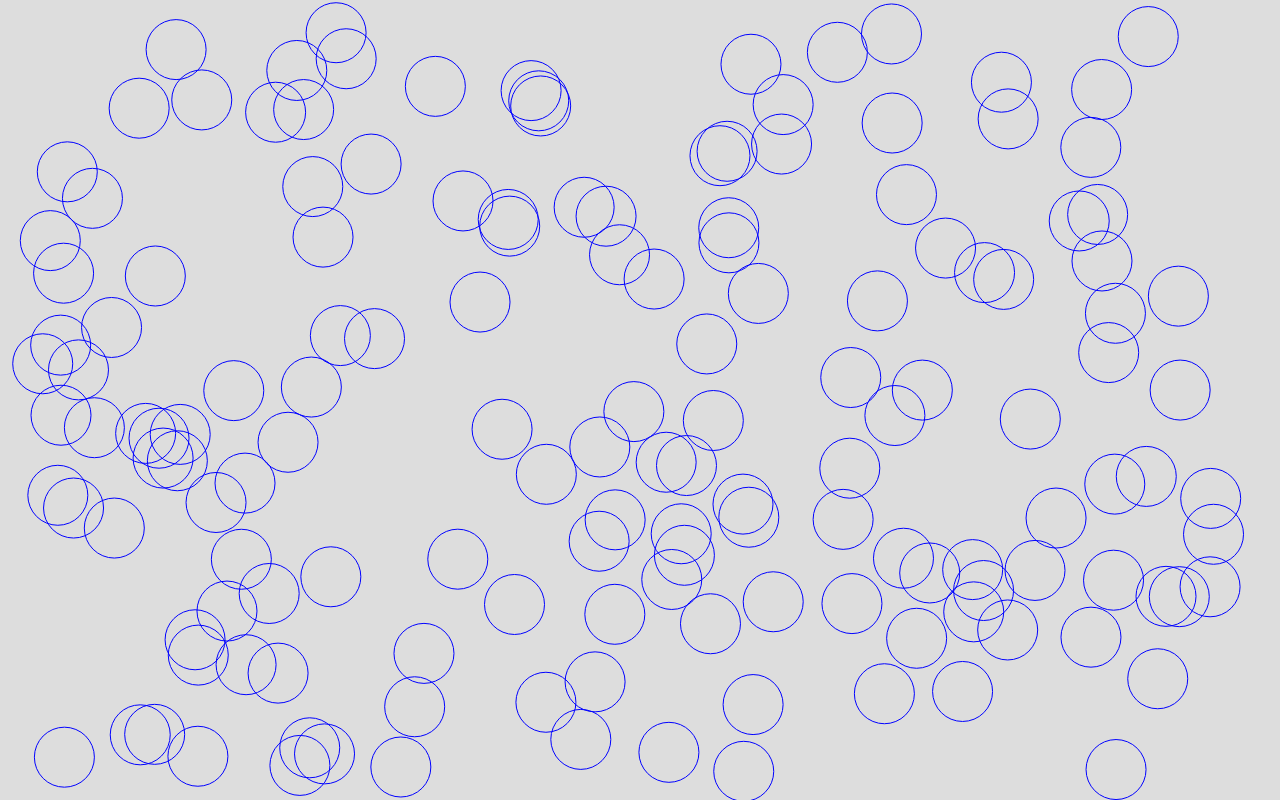
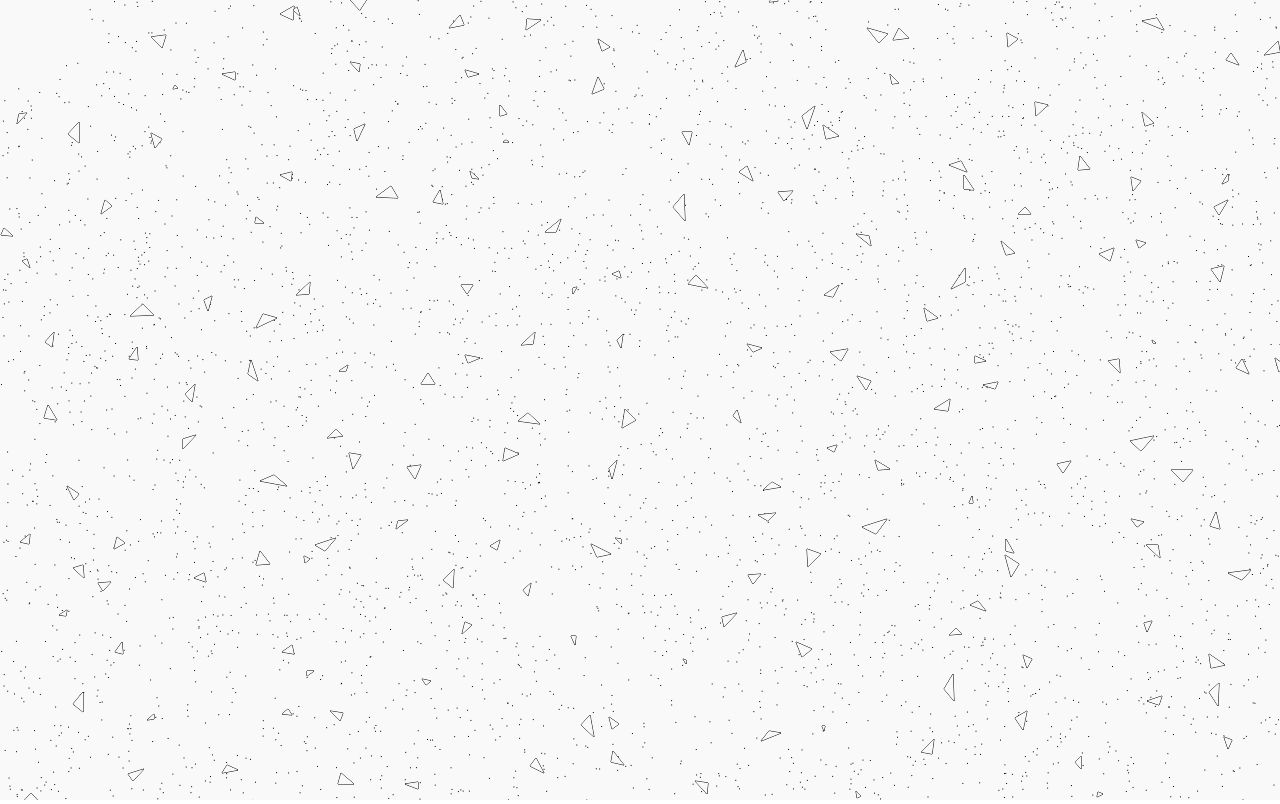
Before and after one commit to z-cohen/commoncraft-canvas-animations, a plain HTML site: page index.html in a window 1280 px wide. Drawn offline with Linux system fonts and the light colour scheme.

Commit message:
Get triangle animation working!
Using what was in repulsion (with some teasing apart and comments to help myself), I figured out how to move the triangles and the dots at the same time. This commit creates objects for them that have similar methods, though the triangle's are necessarily more complicated. The friction calculation is slightly tweaked, and we also check for triangles with tiny angles so we can redraw them until they look nicer. It's cool I'm proud of it! Could probably do a little more cleanup and DRY-ing up, but certainly it's a good start.

```diff
--- a/canvas.js
+++ b/canvas.js
@@ -1,125 +1,293 @@
 const canvas = document.querySelector('canvas');
 
-var ww = canvas.width = window.innerWidth;
-var wh = canvas.height = window.innerHeight;
+let ww = canvas.width = window.innerWidth;
+let wh = canvas.height = window.innerHeight;
+
+const mouse = {
+  x: 0,
+  y: 0
+};
+
+// How many grid columns & rows to have
+const gridLength = 13;
+
+// Max length of each triangle's sides
+const triangleLength = 15;
+
+// Opaque fill in triangle to match the page background
+const triangleFill = "#f9f9f9";
+
+// Minimum angle we want any of the triangles to have
+const minAngle = 30;
+
+// A multiplier used for radius and relative speed
+const radiusMultiplier = 6;
+
+// How large a radius to detect mouse movements
+const movementRadius = triangleLength * radiusMultiplier;
+
+// How quickly the objects should move away from the mouse
+// Smaller numbers move faster
+const relativeSpeed = radiusMultiplier * 10;
+
+// Original friction calculation
+// const friction = Math.random()*0.05 + 0.94;
+// The smaller the final number, the slower they'll fly away
+const friction = Math.random()*0.05 + 0.92;
+
+// Total number of dots on the page
+const totalDots = 4000;
 
 // c = context
 const c = canvas.getContext('2d');
 
-// Animating many circles
-function Circle(x, y, vx, vy, radius) {
-  this.x = x;
-  this.y = y;
-  this.vx = vx;
-  this.vy = vy;
-  this.radius = radius;
+function getRandomInt(min, max) {
+  return Math.floor(Math.random() * (max - min) + min);
+}
 
-  this.draw = () => {
-    c.beginPath();
-    c.arc(this.x, this.y, this.radius, 0, Math.PI * 2);
-    c.strokeStyle = "#0000ff";
+function getRandomIntExcluding(min, max) {
+}
 
-    c.stroke();
-  }
+function closeDistance(x) {
+  const min = -2;
+  const max = 2;
+  return x >= min && x <= max;
+}
 
-  this.update = () => {
-    if (this.x + this.radius > ww || this.x - this.radius < 0) {
-      this.vx = -this.vx;
+// These 2 functions from this pen:
+// https://codepen.io/testing3912/pen/xOpajQ?editors=1111
+//
+// Center point is p1; angle returned in Radians
+function findAngle(p0x, p0y, p1x, p1y, p2x, p2y) {
+  const b = Math.pow(p1x-p0x, 2) + Math.pow(p1y-p0y, 2);
+  const a = Math.pow(p1x-p2x, 2) + Math.pow(p1y-p2y, 2);
+  const c = Math.pow(p2x-p0x, 2) + Math.pow(p2y-p0y, 2);
+  const angle = Math.acos((a + b - c) / Math.sqrt(4 * a * b));
+  return Math.round(angle * (180 / Math.PI))
+}
+
+function calcAngles(x, y, x2, y2, x3, y3) {
+  const angA = findAngle(x3, y3, x, y, x2, y2);
+  const angB = findAngle(x, y, x2, y2, x3, y3);
+  const angC = findAngle(x, y, x3, y3, x2, y2);
+  return {a: angA, b: angB, c: angC}
+}
+
+c.strokeStyle = "#009999"; // Nice green color
+
+let triangleCalculations = 0;
+function generatePoints(x, y) {
+  triangleCalculations++;
+  const px = x;
+  const py = y;
+  const px2 = x + getRandomInt(-triangleLength, triangleLength);
+  const py2 = y + getRandomInt(-triangleLength, triangleLength);
+
+  const px3 = x + getRandomInt(-triangleLength, triangleLength);
+  const py3 = y + getRandomInt(-triangleLength, triangleLength);
+
+  // Check points to make sure they're not too pointy
+  // Rerun the calculation if they are
+  let anglesData = calcAngles(px, py, px2, py2, px3, py3);
+  if (anglesData.a < minAngle || anglesData.b < minAngle || anglesData.c < minAngle) {
+    return generatePoints(x, y);
+  } else {
+    return {
+      x: px,
+      y: py,
+      x2: px2,
+      y2: py2,
+      x3: px3,
+      y3: py3,
     }
-    if (this.y + this.radius > wh || this.y - this.radius < 0) {
-      this.vy = -this.vy;
-    }
-    this.x += this.vx;
-    this.y += this.vy;
-  }
-
-  this.render = () => {
-    this.update();
-    this.draw();
   }
 }
 
-let circleArray = [];
-const circleTotal = 150;
+function Triangle(x, y) {
+  // All points of the triangle
+  this.points = generatePoints(x, y);
 
-for (let i = 0; i < circleTotal; i++) {
-  const radius = 30;
-  let circleX = Math.random() * (ww - radius * 2) + radius;
-  let circleY = Math.random() * (wh - radius * 2) + radius;
-  // X velocity
-  let vx = (Math.random() - 0.5) * 20;
-  // Y velocity
-  let vy = (Math.random() - 0.5) * 20;
-  circleArray.push(new Circle(circleX, circleY, vx, vy, radius));
-}
+  // Velocity & acceleration
+  this.vx = 0;
+  this.vy = 0;
+  this.accX = 0;
+  this.accY = 0;
 
-console.log(circleArray);
+  this.render = () => {
+    this.accX = 0;
+    this.accY = 0;
+    this.vx += this.accX;
+    this.vy += this.accY;
+    this.vx *= friction;
+    this.vy *= friction;
 
-function animate() {
-  requestAnimationFrame(animate);
-  c.clearRect(0, 0, ww, wh);
+    this.points.x += this.vx;
+    this.points.y +=  this.vy;
+    this.points.x2 += this.vx;
+    this.points.y2 += this.vy;
+    this.points.x3 += this.vx;
+    this.points.y3 += this.vy;
 
-  for (let i = 0; i < circleArray.length; i++) {
-    circleArray[i].render();
+    c.beginPath();
+    c.moveTo(this.points.x, this.points.y);
+    c.lineTo(this.points.x2, this.points.y2);
+    c.lineTo(this.points.x3, this.points.y3);
+    c.lineTo(this.points.x, this.points.y);
+    c.stroke();
+    c.fillStyle = triangleFill;
+    c.fill();
+    c.closePath();
+
+    const a = this.points.x - mouse.x;
+    const b = this.points.y - mouse.y;
+
+    const distance = Math.hypot(a, b);
+
+    // If the distance from the mouse to here is smaller than the radius, move it away
+    if (distance < movementRadius){
+      // If dot is at 50, 50 and mouse is at 70, 70
+      // accX = -.2, accY = -.2
+      this.accX = (this.points.x - mouse.x)/relativeSpeed;
+      this.accY = (this.points.y - mouse.y)/relativeSpeed;
+      this.vx += this.accX;
+      this.vy += this.accY;
+    }
   }
 }
 
-animate();
+function Dot(x, y) {
+  this.x = x;
+  this.y = y;
 
-function getRandomInt(min, max) {
-  const value = Math.floor(Math.random() * (max - min) + min);
-  // console.log(value);
-  return value;
-}
+  // Velocity & acceleration
+  this.vx = 0;
+  this.vy = 0;
+  this.accX = 0;
+  this.accY = 0;
 
-const gridLength = 13;
-c.strokeStyle = "#009999";
+  this.render = () => {
+    this.accX = 0;
+    this.accY = 0;
+    this.vx += this.accX;
+    this.vy += this.accY;
+    this.vx *= friction;
+    this.vy *= friction;
 
-const triangleLength = 14;
-c.fillStyle = "#ddd";
-
-// Random triangles in a grid
-for (let i = 0; i < gridLength; i++) {
-  for (let j = 0; j < gridLength; j++) {
-    const minX = i * (window.innerWidth/gridLength);
-    const maxX = (i + 1) * (window.innerWidth/gridLength);
-    const minY = j * (window.innerHeight/gridLength);
-    const maxY = (j + 1) * (window.innerHeight/gridLength);
-
-    const x = getRandomInt(minX, maxX);
-    const y = getRandomInt(minY, maxY);
-
-    const x2 = x + getRandomInt(-triangleLength, triangleLength);
-    const y2 = y + getRandomInt(-triangleLength, triangleLength);
-    const x3 = x + getRandomInt(-triangleLength, triangleLength);
-    const y3 = y + getRandomInt(-triangleLength, triangleLength);
+    this.x += this.vx;
+    this.y +=  this.vy;
 
     c.beginPath();
-    c.moveTo(x, y);
-    // To prevent these from being lines, you could calculate a number between a certain number of degrees, e.g. 30
-    // c.lineTo(x + getRandomInt(3, 14), y + getRandomInt(12, 14));
-    // c.lineTo(x + getRandomInt(0, 14), y + getRandomInt(0, 14));
-    c.lineTo(x2, y2);
-    c.lineTo(x3, y3);
-    c.lineTo(x, y);
-    c.stroke();
-    c.fill();
+    c.fillRect(this.x, this.y, 1, 1);
+    c.fillStyle = "#000";
     c.closePath();
+
+    const a = this.x - mouse.x;
+    const b = this.y - mouse.y;
+
+    const distance = Math.hypot(a, b);
+
+    // If the distance from the mouse to here is smaller than the radius, move it away
+    if (distance < movementRadius){
+      // If dot is at 50, 50 and mouse is at 70, 70
+      // accX = -.2, accY = -.2
+      this.accX = (this.x - mouse.x)/relativeSpeed;
+      this.accY = (this.y - mouse.y)/relativeSpeed;
+      this.vx += this.accX;
+      this.vy += this.accY;
+    }
   }
 }
 
-c.fillStyle = "#000";
-// Randomized dots
-// TODO: Make more efficient using this: https://hacks.mozilla.org/2009/06/pushing-pixels-with-canvas/
-for (let i = 0; i < 600; i++) {
-  const x = Math.random() * window.innerWidth;
-  const y = Math.random() * window.innerHeight;
+let trianglesArray = [];
+let dotsArray = [];
 
-  c.beginPath();
-  c.fillRect(x, y, 1, 1);
-  c.closePath();
+function clearScene() {
+  c.clearRect(0, 0, ww, wh);
 }
 
-canvas.addEventListener("mousemove", (e) => {
-  // console.log(e.clientX, e.clientY);
-});
+// Draw initial triangles and dots on the page
+function initScene() {
+  ww = canvas.width = window.innerWidth;
+  wh = canvas.height = window.innerHeight;
+
+  clearScene();
+
+  trianglesArray = [];
+  triangleCalculations = 0;
+  for (let i = 0; i < gridLength; i++) {
+    for (let j = 0; j < gridLength; j++) {
+      // If we want it to be truly random, we can use this
+      // But I think mine looks better, it's more evenly spaced
+      // const radius = triangleLength;
+      // let x = Math.random() * (ww - radius * 2) + radius;
+      // let y = Math.random() * (wh - radius * 2) + radius;
+
+      const minX = i * (ww/gridLength);
+      const maxX = (i + 1) * (ww/gridLength);
+      const minY = j * (wh/gridLength);
+      const maxY = (j + 1) * (wh/gridLength);
+
+      const x = getRandomInt(minX, maxX);
+      const y = getRandomInt(minY, maxY);
+
+      trianglesArray.push(new Triangle(x, y));
+    }
+  }
+
+  // Randomized dots
+  dotsArray = [];
+  c.fillStyle = "#000";
+  // TODO: Make more efficient using this: https://hacks.mozilla.org/2009/06/pushing-pixels-with-canvas/
+  for (let i = 0; i < totalDots; i++) {
+    const x = Math.random() * ww;
+    const y = Math.random() * wh;
+
+    dotsArray.push(new Dot(x, y));
+  }
+
+  // console.log(trianglesArray);
+  // console.log(dotsArray);
+
+  console.log('Total number of triangles', trianglesArray.length);
+  console.log('Total times calculated to get correct triangle angles', triangleCalculations);
+}
+
+function render() {
+  requestAnimationFrame(render);
+  clearScene();
+
+  // Drawing dots first puts them 'below' the triangles
+  for (let j = 0; j < dotsArray.length; j++) {
+    dotsArray[j].render();
+  }
+  for (let i = 0; i < trianglesArray.length; i++) {
+    trianglesArray[i].render();
+  }
+}
+
+
+// Detect events, we want these
+function onMouseMove(e){
+  mouse.x = e.clientX;
+  mouse.y = e.clientY;
+}
+
+function onTouchMove(e){
+  if(e.touches.length > 0 ){
+    mouse.x = e.touches[0].clientX;
+    mouse.y = e.touches[0].clientY;
+  }
+}
+
+function onTouchEnd(e){
+mouse.x = -9999;
+mouse.y = -9999;
+}
+
+window.addEventListener("mousemove", onMouseMove);
+window.addEventListener("touchmove", onTouchMove);
+window.addEventListener("touchend", onTouchEnd);
+window.addEventListener("resize", initScene);
+
+initScene();
+requestAnimationFrame(render);
--- a/index.html
+++ b/index.html
@@ -8,7 +8,7 @@
           padding: 0;
         }
         canvas {
-          background-color: #ddd;
+          background-color: #f9f9f9;
         }
       </style>
   </head>
```
Also changed, not shown: canvasTests.js (+76 -14 lines), repulsion.js (+7 -4 lines).
